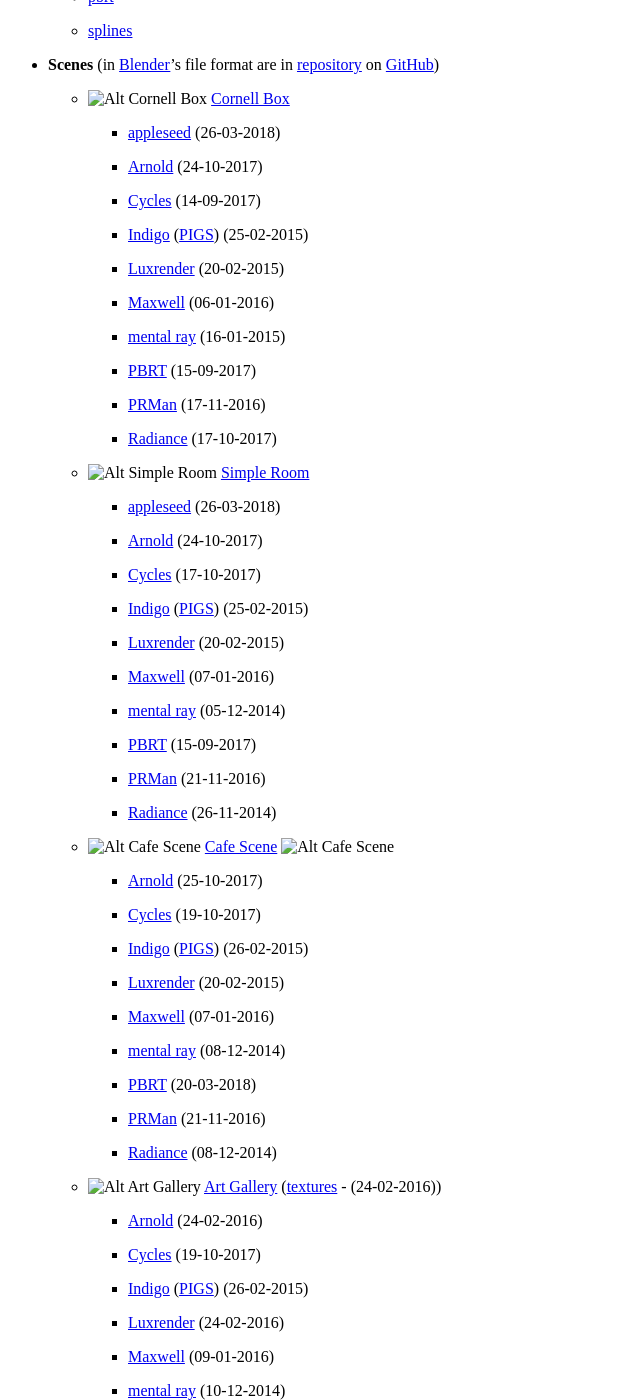
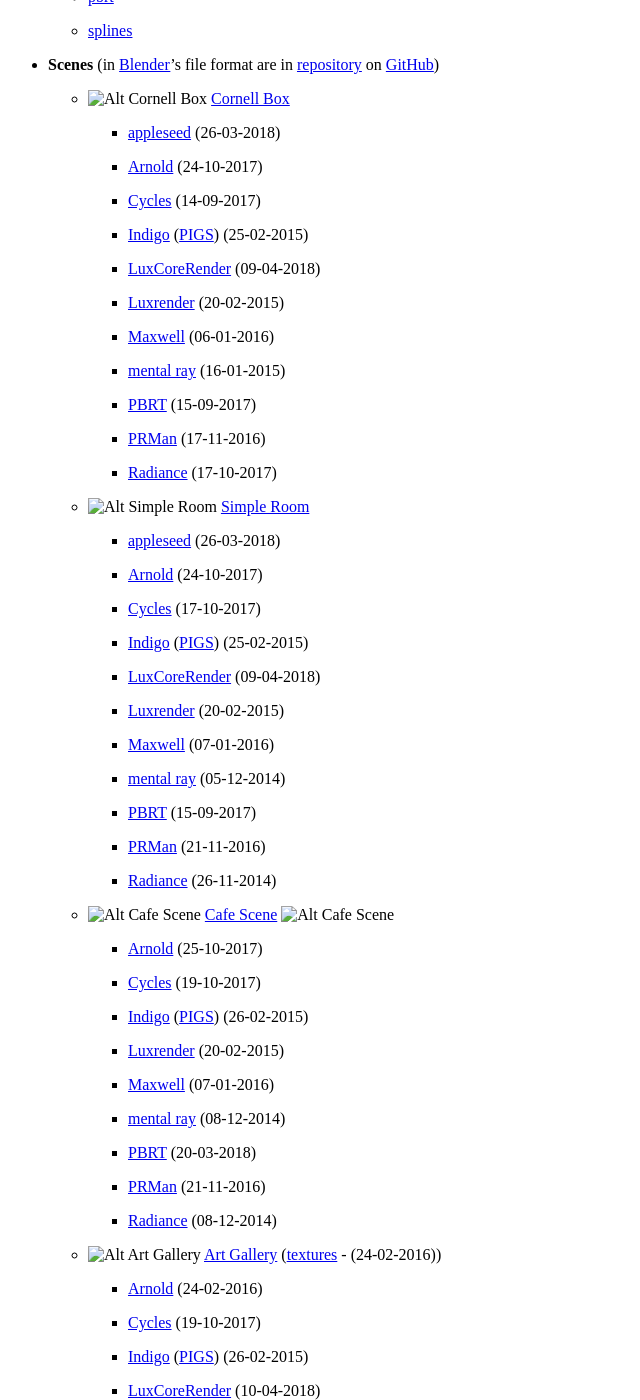
Before and after one commit to wahn/jan_walter_org, a Jekyll site: the page built from download/index.md, in a window 1280 px wide and 1400 px high, scrolled down 771 px. Shown: the whole window, without its empty margins (0-640 px from the left). Built offline with Jekyll 4.4.1, drawn with Linux system fonts in a browser that asks for light colours; Markdown is read by kramdown in place of the engine named in the settings; some of the changed text lies outside the part shown.

Commit message:
Simple room scene for LuxCoreRender. 5 scenes prepared for it.

```diff
--- a/download/index.md
+++ b/download/index.md
@@ -65,6 +65,8 @@
         ([PIGS](https://www.janwalter.org/Download/Scenes/cornell_box.pigs))
         (25-02-2015)
 
+        + [LuxCoreRender](https://www.janwalter.org/Download/Scenes/cornell_box_luxcore.tar.gz) (09-04-2018)
+
         + [Luxrender](https://www.janwalter.org/Download/Scenes/cornell_box_lxs.tar.gz) (20-02-2015)
 
         + [Maxwell](https://www.janwalter.org/Download/Scenes/cornell_box_mxs.tar.gz) (06-01-2016)
@@ -89,6 +91,8 @@
         + [Indigo](https://www.janwalter.org/Download/Scenes/simple_room_igs.tar.gz)
         ([PIGS](https://www.janwalter.org/Download/Scenes/simple_room_pigs.zip))
         (25-02-2015)
+
+        + [LuxCoreRender](https://www.janwalter.org/Download/Scenes/simple_room_luxcore.tar.gz) (09-04-2018)
 
         + [Luxrender](https://www.janwalter.org/Download/Scenes/simple_room_lxs.tar.gz) (20-02-2015)
 
@@ -138,6 +142,8 @@
         ([PIGS](https://www.janwalter.org/Download/Scenes/art_gallery_pigs.zip))
         (26-02-2015)
 
+        + [LuxCoreRender](https://www.janwalter.org/Download/Scenes/art_gallery_luxcore.tar.gz) (10-04-2018)
+
         + [Luxrender](https://www.janwalter.org/Download/Scenes/art_gallery_lxs.tar.gz) (24-02-2016)
 
         + [Maxwell](https://www.janwalter.org/Download/Scenes/art_gallery_mxs.tar.gz) (09-01-2016)
@@ -162,6 +168,8 @@
         + [Cycles](https://www.janwalter.org/Download/Scenes/conference_room_blend.tar.gz) (11-02-2015)
 
         + [Indigo](https://www.janwalter.org/Download/Scenes/conference_room_igs.tar.gz) (24-01-2015)
+
+        + [LuxCoreRender](https://www.janwalter.org/Download/Scenes/conference_room_luxcore.tar.gz) (10-04-2018)
 
         + [Luxrender](https://www.janwalter.org/Download/Scenes/conference_room_lxs.tar.gz) (24-01-2015)
 
@@ -389,6 +397,8 @@
 
         + [Cycles](https://www.janwalter.org/Download/Scenes/breakfast_blend.tar.gz) (20-12-2017)
 
+        + [LuxCoreRender](https://www.janwalter.org/Download/Scenes/breakfast_luxcore.tar.gz) (09-04-2018)
+
         + [PBRT](https://www.janwalter.org/Download/Scenes/breakfast_pbrt.tar.gz) (20-12-2017)
 
 * __Animations__
```
